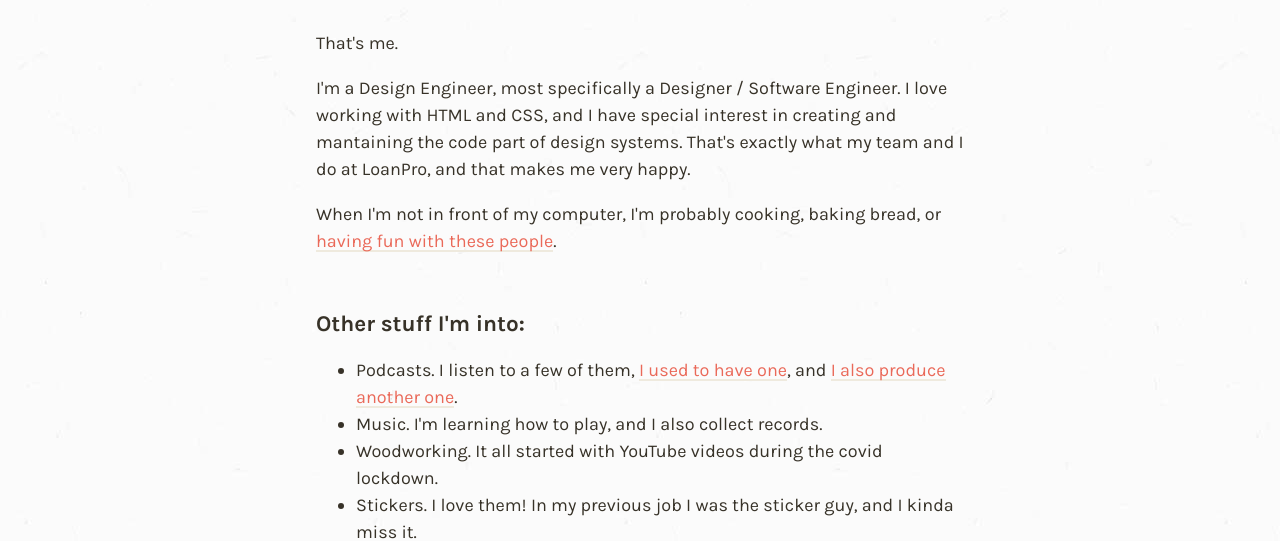
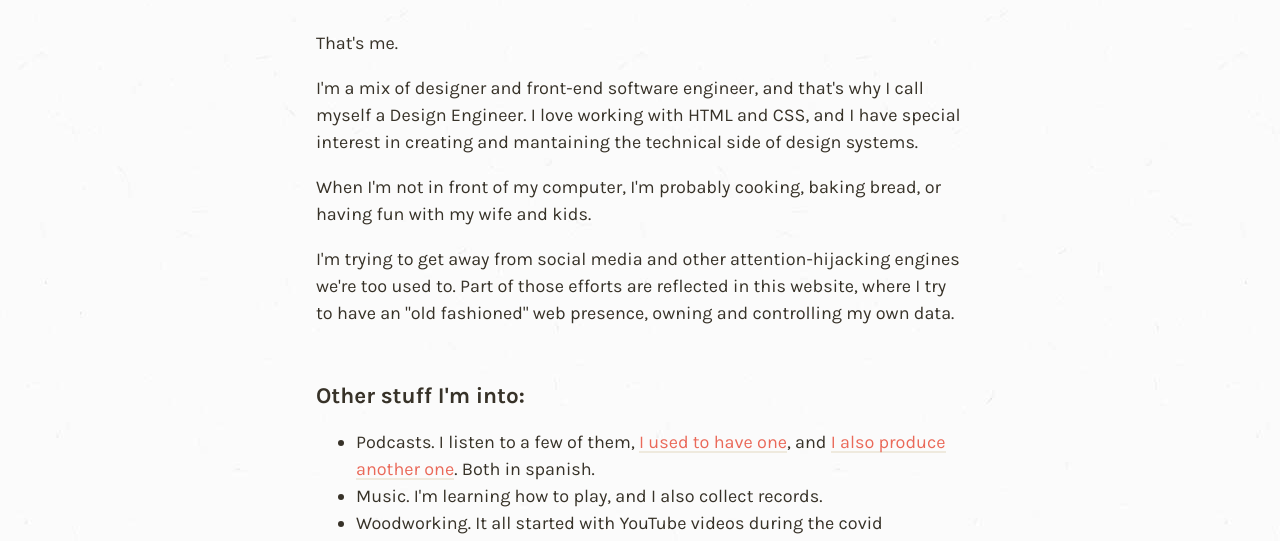
Before and after one commit to axelvaldez/axelvaldez.mx, an Eleventy site: page about.md in a window 1280 px wide. Shown: the part 354-895 px from the top of the page. Built offline with nearby package versions, Linux system fonts and the light colour scheme; Eleventy itself is replaced by a stand-in of ours; files that its build step writes are made by us from their sources.

Commit message:
Update Pages “about”

```diff
--- a/about.md
+++ b/about.md
@@ -5,18 +5,19 @@ layout: layouts/page.njk
 
 That's me.
 
-I'm a Design Engineer, most specifically a Designer / Software Engineer. I love working with HTML and CSS, and I have special interest in creating and mantaining the code part of design systems. That's exactly what my team and I do at LoanPro, and that makes me very happy.
+I'm a mix of designer and front-end software engineer, and that's why I call myself a Design Engineer. I love working with HTML and CSS, and I have special interest in creating and mantaining the technical side of design systems.
 
-When I'm not in front of my computer, I'm probably cooking, baking bread, or [having fun with these people](https://www.instagram.com/p/CACQTU1HBKD/).
+When I'm not in front of my computer, I'm probably cooking, baking bread, or having fun with my wife and kids.
+
+I'm trying to get away from social media and other attention-hijacking engines we're too used to. Part of those efforts are reflected in this website, where I try to have an "old fashioned" web presence, owning and controlling my own data.
 
 
 ## Other stuff I'm into:
 
-- Podcasts. I listen to a few of them, [I used to have one](https://rancherostiernos.com), and [I also produce another one](https://ferulita.com).
+- Podcasts. I listen to a few of them, [I used to have one](https://rancherostiernos.com), and [I also produce another one](https://ferulita.com). Both in spanish.
 - Music. I'm learning how to play, and I also collect records.
-- Woodworking. It all started with YouTube videos during the covid lockdown.
-- Stickers. I love them! In my previous job I was the sticker guy, and I kinda miss it.
-- I'm working in a fanzine right now. More about that soon. The web is more practical, but nothing beats the feeling of a paper zine. Also, there's a full conversation there about self-publishing, the DIY movement and underground press. Hopefully that will start some interesting blog posts.
+- Woodworking. It all started with YouTube videos during the covid lockdown, right now I'm building small stuff for my family and me, but my skill doesn't yet met my taste.
+- I'm working in a fanzine right now. More about that soon. The web is more practical, but nothing beats the feeling of a paper zine. Also, there's a full conversation there about self-publishing, the DIY movement and underground press.
 
 ## This website
 
```
